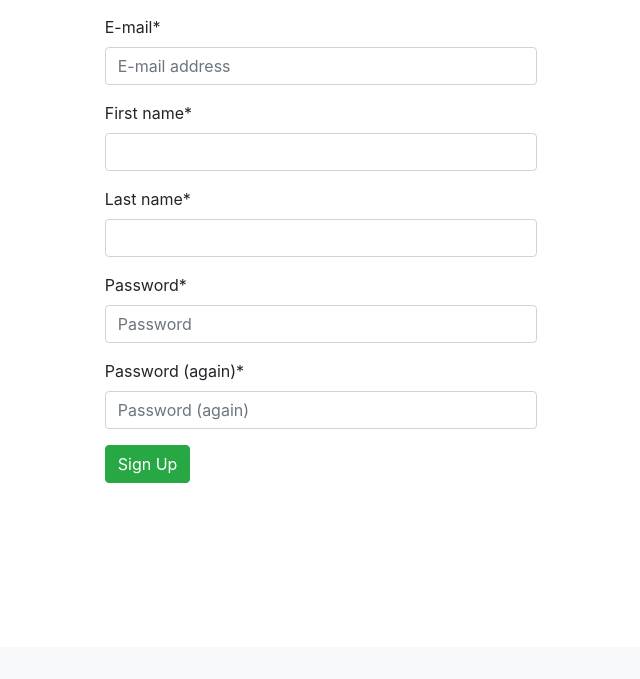
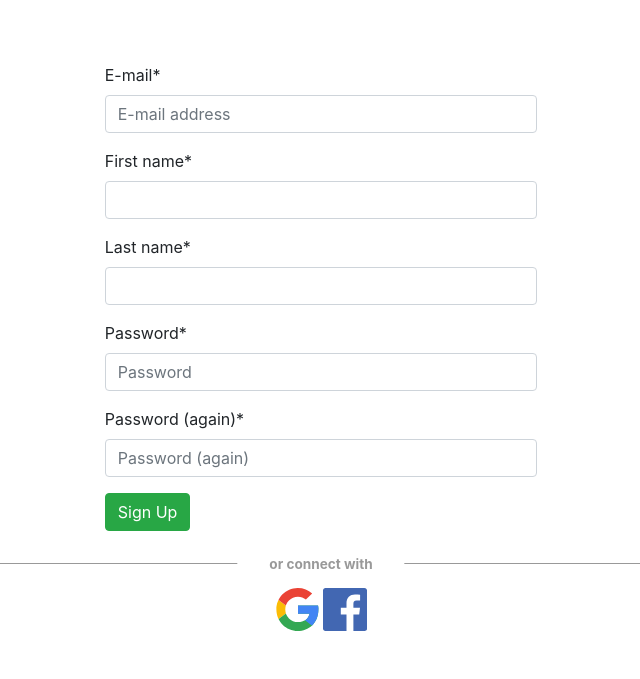
Before and after one commit to fatemehkarimi/ecommerce_store, a Django app: page /accounts/signup/ in a window 1280 px wide. Shown: the part 153-832 px from the top of the page, without its empty margins (319-959 px from the left). Before the commit the page ends 636 px from the top, so only its background shows below. Run offline with Django 3.2, Linux system fonts and the light colour scheme; some libraries are stand-ins or nearby versions; grey boxes are pictures that could not be loaded.

Commit message:
add google oAuth

```diff
--- a/ecommerce_store/settings.py
+++ b/ecommerce_store/settings.py
@@ -43,6 +43,7 @@ INSTALLED_APPS = [
     'crispy_forms',
     'allauth',
     'allauth.account',
+    'allauth.socialaccount',
     'allauth.socialaccount.providers.google',
     'allauth.socialaccount.providers.twitter',
 
--- a/static/css/base.css
+++ b/static/css/base.css
@@ -7,3 +7,30 @@
     max-width: 70px;
     height: auto;
 }
+
+hr.hr-text {
+    position: relative;
+      border: none;
+      height: 1px;
+      background: #999;
+  }
+
+  hr.hr-text::before {
+      content: attr(data-content);
+      display: inline-block;
+      background: #fff;
+      font-weight: bold;
+      font-size: 0.85rem;
+      color: #999;
+      border-radius: 30rem;
+      padding: 0.2rem 2rem;
+      position: absolute;
+      top: 50%;
+      left: 50%;
+      transform: translate(-50%, -50%);
+  }
+
+  .social-account-logo{
+      max-width: 10%;
+      height: auto;
+  }
--- a/templates/account/signup.html
+++ b/templates/account/signup.html
@@ -1,8 +1,10 @@
 {% extends '_base.html' %}
 {% load crispy_forms_tags %}
+{% load socialaccount %}
 
+{% load static %}
 {% block content %}
-    <div class="container">
+    <div class="container py-5">
     <div class="row">
       <div class="col"></div>
       <div class="col-5">
@@ -16,5 +18,23 @@
       </div>
       <div class="col"></div>
     </div>
+    <div class="row">
+        <div class="col-lg-8 mx-auto">
+            <div class="mb-4">
+                <!-- Gradient divider -->
+                <hr data-content="or connect with" class="hr-text">
+            </div>
+        </div>
+    </div>
+    <div class="row">
+      <div class="col"></div>
+      <div class="col-5 text-center">
+        <a href="{% provider_login_url 'google' %}">
+          <img class="social-account-logo" src="{% static 'images/google_logo.svg' %}"></img>
+        </a>
+        <img class="social-account-logo" src="{% static 'images/facebook_logo.svg' %}"></img>
+      </div>
+      <div class="col"></div>
+    </div>
   </div>
 {% endblock content %}
```
Also changed, not shown: static/images/facebook_logo.png (added), static/images/facebook_logo.svg (added), static/images/google_logo.svg (added).
